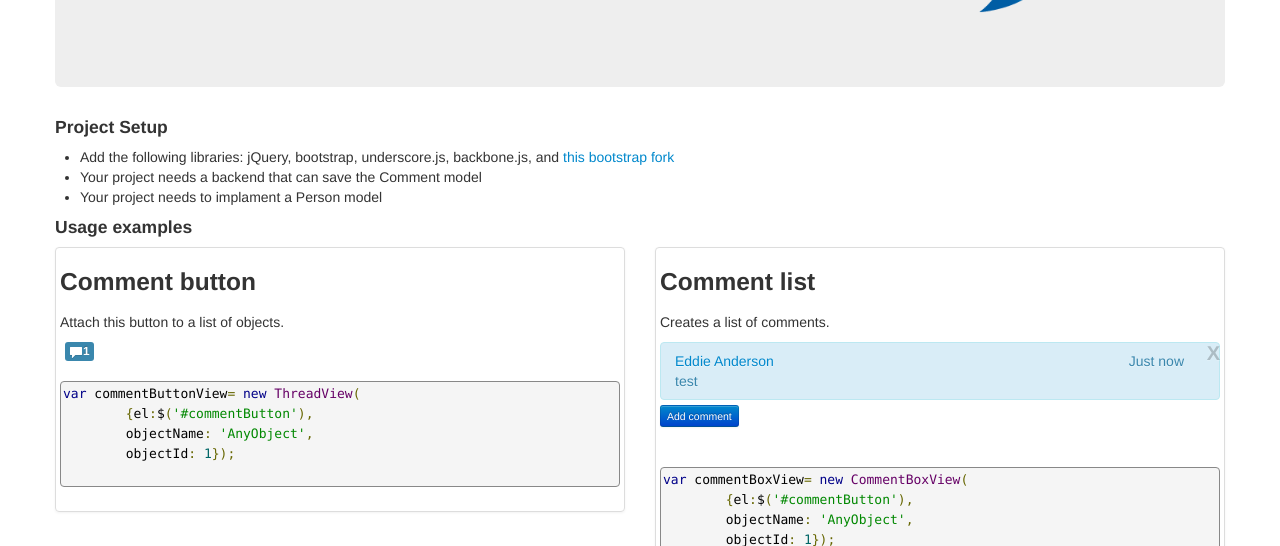
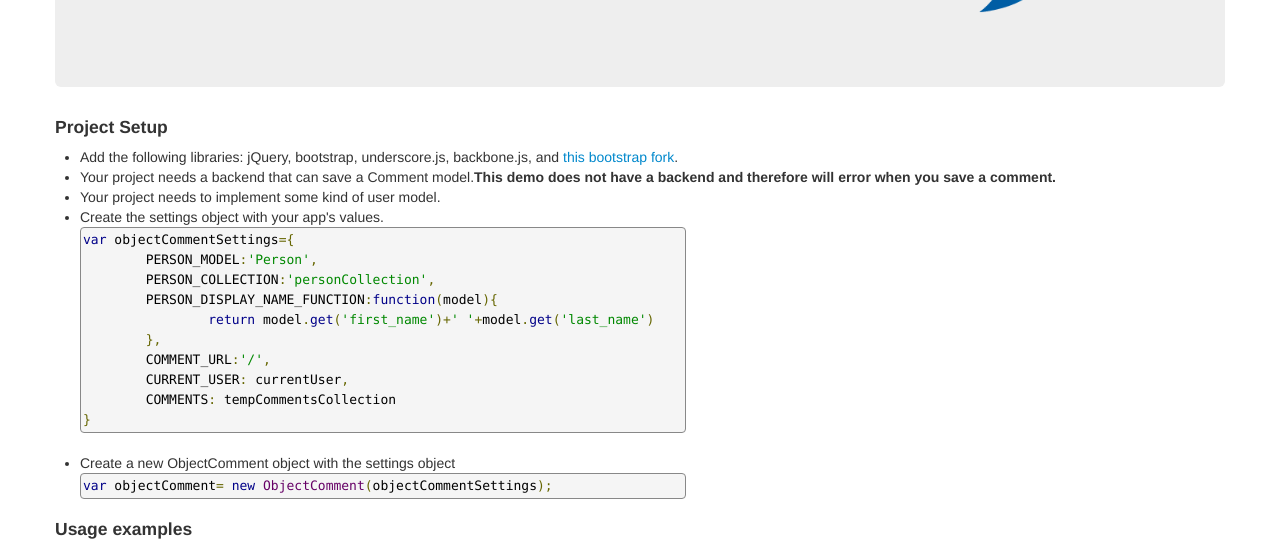
Before and after one commit to CacheFactory/object-comment, a plain HTML site: page index.html in a window 1280 px wide. Shown: the part 253-799 px from the top of the page. Drawn offline with Linux system fonts and the light colour scheme.

Commit message:
put comment objects into a function

```diff
--- a/index.html
+++ b/index.html
@@ -28,12 +28,32 @@
 		currentUser = new Person({'id':1, 'first_name':'Eddie', 'last_name':'Anderson'})
 		personCollection.add(currentUser)
 
+
+
 		var tempCommentsCollection=[{'object':'AnyObject',
 									'object_id':1,
+									'created':'2013-01-17 03:50:47',
 									'comment':'test',
 									'person_id':1}]
 
-		commentCollection.add(tempCommentsCollection)
+
+		var objectCommentSettings={
+			PERSON_MODEL:'Person',
+			PERSON_COLLECTION:'personCollection',
+			PERSON_DISPLAY_NAME_FUNCTION:function(model){
+				return model.get('first_name')+' '+model.get('last_name')
+			},
+			COMMENT_URL:'/',
+			CURRENT_USER: currentUser,
+			COMMENTS: tempCommentsCollection
+		}
+
+		var objectComment= new ObjectComment(objectCommentSettings);
+
+
+
+
+
 	</script>
 </head>
 <body onload="prettyPrint()">
@@ -57,9 +77,28 @@
 		<p class="lead">
 			<h4>Project Setup</h4>
 			<ul>
-				<li>Add the following libraries: jQuery, bootstrap, underscore.js, backbone.js, and <a href="https://github.com/fasteddie31003/bootstrap">this bootstrap fork</a></li>
-				<li>Your project needs a backend that can save the Comment  model</li>
-				<li>Your project needs to implament a Person model</li>
+				<li>Add the following libraries: jQuery, bootstrap, underscore.js, backbone.js, and <a href="https://github.com/fasteddie31003/bootstrap">this bootstrap fork</a>.</li>
+				<li>Your project needs a backend that can save a Comment  model.<span style="font-weight:800">This demo does not have a backend and therefore will error when you save a comment.</span></li>
+				<li>Your project needs to implement some kind of user model.</li>
+				<li>Create the settings object with your app's values.<br/>
+					<pre class="prettyprint" style="width:600px;">
+var objectCommentSettings={
+	PERSON_MODEL:'Person',
+	PERSON_COLLECTION:'personCollection',
+	PERSON_DISPLAY_NAME_FUNCTION:function(model){
+		return model.get('first_name')+' '+model.get('last_name')
+	},
+	COMMENT_URL:'/',
+	CURRENT_USER: currentUser,
+	COMMENTS: tempCommentsCollection
+}					</pre>
+
+				</li>
+				<li>Create a new ObjectComment object with the settings object<br/>
+					<pre class="prettyprint" style="width:600px;">
+var objectComment= new ObjectComment(objectCommentSettings); </pre>
+				</li>
+
 			</ul>
 
 		</p>
@@ -78,13 +117,12 @@
 			      </span>
 			      <br/> <br/>
 			      <pre class="prettyprint">
-var commentButtonView= new ThreadView(
+var commentButtonView= new objectComment.threadView(
 	{el:$('#commentButton'),
 	objectName: 'AnyObject',
-	objectId: 1});
-			      </pre>
+	objectId: 1});</pre>
 			      <script>
-			      	var commentButtonView= new ThreadView({el:$('#commentButton'),
+			      	var commentButtonView= new objectComment.threadView({el:$('#commentButton'),
 								objectName: 'AnyObject',
 								objectId: 1});
 			      </script>
@@ -100,13 +138,12 @@ var commentButtonView= new ThreadView(
 			      </div>
 			      <br/><br/>
 			      <pre class="prettyprint">
-var commentBoxView= new CommentBoxView(
+var commentBoxView= new objectComment.commentBoxView(
 	{el:$('#commentButton'),
 	objectName: 'AnyObject',
-	objectId: 1});
-			      </pre>
+	objectId: 1});</pre>
 			      <script>
-			      	var commentButtonView= new CommentBoxView({el:$('#commentList'),
+			      	var commentButtonView= new objectComment.commentBoxView({el:$('#commentList'),
 								objectName: 'AnyObject',
 								objectId: 1});
 			      </script>
--- a/js/comment.js
+++ b/js/comment.js
@@ -1,16 +1,18 @@
+var ObjectComment= function(objectCommentSettings){
 
 	var Comment = Backbone.Model.extend({
 		name:'comment',
-
+		url: objectCommentSettings.COMMENT_URL,
 
 		displayName:function(){
 			var comment =this.get('comment');
+			/*
 			var atPeople=this.get('Person');
 			for(var key in atPeople){
 				var personAt=personCollection.get(atPeople[key]);
 				comment+=' @'+personAt.displayName();
 			}
-
+			*/
 			return comment;
 		}
 	});
@@ -31,7 +33,7 @@ var CommentView = Backbone.View.extend({
 
 
 	  initialize: function(){
-		this.commentPerson=personCollection.get(this.model.get('person_id'))
+			this.commentPerson=window[objectCommentSettings.PERSON_COLLECTION].get(this.model.get('person_id'))
 			this.isUserComment=this.commentPerson.id==currentUser.id;
 	        this.render();
 
@@ -45,7 +47,7 @@ var CommentView = Backbone.View.extend({
 
 		var dataObj = {};
 		dataObj.comment= this.model.get('comment');
-	dataObj.user=this.commentPerson.displayName();
+		dataObj.user= objectCommentSettings.PERSON_DISPLAY_NAME_FUNCTION(this.commentPerson);
 		if(this.model.get('created')){
 			dataObj.date=displayDateFromDatetime(this.model.get('created'));
 		}else{
@@ -75,10 +77,6 @@ var CommentView = Backbone.View.extend({
 			this.model.destroy();
 			commentCollection.remove(this.model);
 
-	},
-
-	getUserHtml:function(id){
-		return this.commentPerson.displayName();
 		}
 
 
@@ -93,8 +91,6 @@ var ThreadView= Backbone.View.extend({
 
 		  initialize: function(){
 		  		var self =this
-			//this.popoverHtml=$(_.template($('#comment_comment_template').html(),{}));
-			//this.commentsCollection= new CommentCollection();
 				this.comments=commentCollection.filter(function(model){
 					return model.get('object')==self.options.objectName && model.get('object_id')==self.options.objectId
 				}).sort()
@@ -120,12 +116,12 @@ var ThreadView= Backbone.View.extend({
 			commentsClicked: function(){
 				var popoverHtml=$('<div><div class="upperComment"></div><div class="lowerComment"></div></div>');
 
-
+				$(this.el).removeData('popover')
 				//console.log(popoverHtml)
 				$(this.el).popover({title:'Comments',
 						content:popoverHtml,
 						trigger:'manual',
-					width:300,
+						width:400,
 						placement: 'comment',
 						addclosebutton:true
 					}).popover('show');
@@ -277,11 +273,9 @@ var CommentsView= Backbone.View.extend({
 		}
 	});
 
-
+	/*
 	var AtSelector= Backbone.View.extend({
 		events:{
-
-		/*'click .addAt': 'addAt',*/
 			'change .peopleDropdown': 'addAt',
 			'click .removePerson' :'removePerson'
 		},
@@ -339,28 +333,59 @@ var AtSelector= Backbone.View.extend({
 		}
 
 	});
+	*/
 
+	var displayDateFromDatetime=function(datetime,format){
 
-var CommentTableCellView=Backbone.View.extend({
-	tHead:'<tr><th>Message</th><th>From</th><th>Object</th><th>Date</th></tr>',
-	initialize: function(){
-			this.render();
-	  },
+		if(!datetime){
+			return '';
+		}
+		var date=new Date();
 
-	render:function(){
-		//console.log(this.model.get('object'));
-		var object = window[this.model.get('object').toLowerCase()+'Collection'].get(this.model.get('object_id'));
+		if(typeof datetime =='object'){
+			date = datetime;
+		}else if(typeof datetime =='string'){
+			var t = datetime.split(/[- :]/);
+			//console.log(t)
+			date = new Date(t[0], t[1]-1, t[2], t[3], t[4], t[5]);
 
-		var objectLink = object.makeInternalconsole.log(objectLink)
-		var dataObj={
-			message:this.model.displayName(),
-			from: personCollection.get(this.model.get('person_id')).displayName(),
-			date: displayDateFromDatetime(this.model.get('created')),
-			object :objectLink
-		};
-		var html=$(_.template($('#comment_row_template').html(),dataObj));
-
-		$(this.el).html(html);
 		}
 
-});
+		var minutesFormatted = (date.getUTCMinutes()<10)?'0'+date.getUTCMinutes():date.getUTCMinutes();
+		var yearFormatted = date.getFullYear().toString().substring(2,4);
+		var monthFormatted = date.getMonth()+1
+		//console.log(monthFormatted,datetime, date)
+
+		if(format=='unixTimestamp'){
+			return date.getTime()/1000;
+		}
+
+		if(format=='database'){
+			return date.getFullYear()+'-'+monthFormatted+'-'+date.getDate()+' '+date.getHours()+':'+date.getMinutes()+':'+date.getSeconds();
+		}
+
+		if(format=='yy-mm-dd'){
+			return date.getFullYear()+'-'+monthFormatted+'-'+date.getDate();
+		}
+
+		if(format=='hh:mm'){
+			return date.getHours()+':'+minutesFormatted;
+		}
+
+		var get12Hours =function(hour){
+			return (hour>12)?hour-12:hour;
+		}
+
+		var getAmPm =function(hour){
+			return (hour>=12)?'pm':'am'
+		}
+
+		return monthFormatted+'-'+date.getDate()+'-'+yearFormatted+ ' at '+get12Hours(date.getHours())+':'+minutesFormatted+getAmPm(date.getHours());
+	}
+
+	commentCollection.add(objectCommentSettings.COMMENTS)
+
+	this.commentCollection=commentCollection;
+	this.commentBoxView =CommentBoxView;
+	this.threadView=ThreadView;
+}
```
Lines whose indentation alone changed are shown as unchanged.
